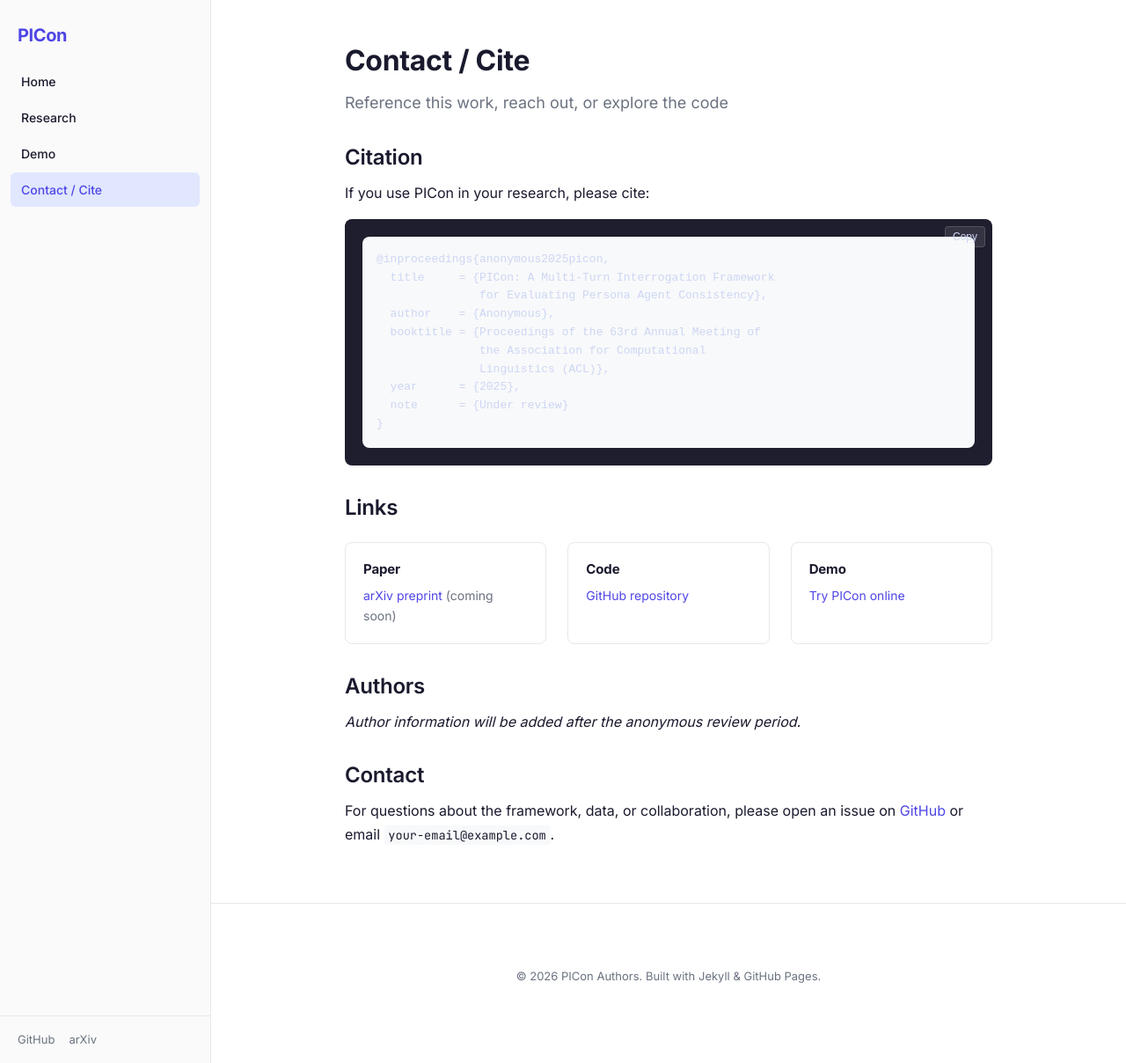
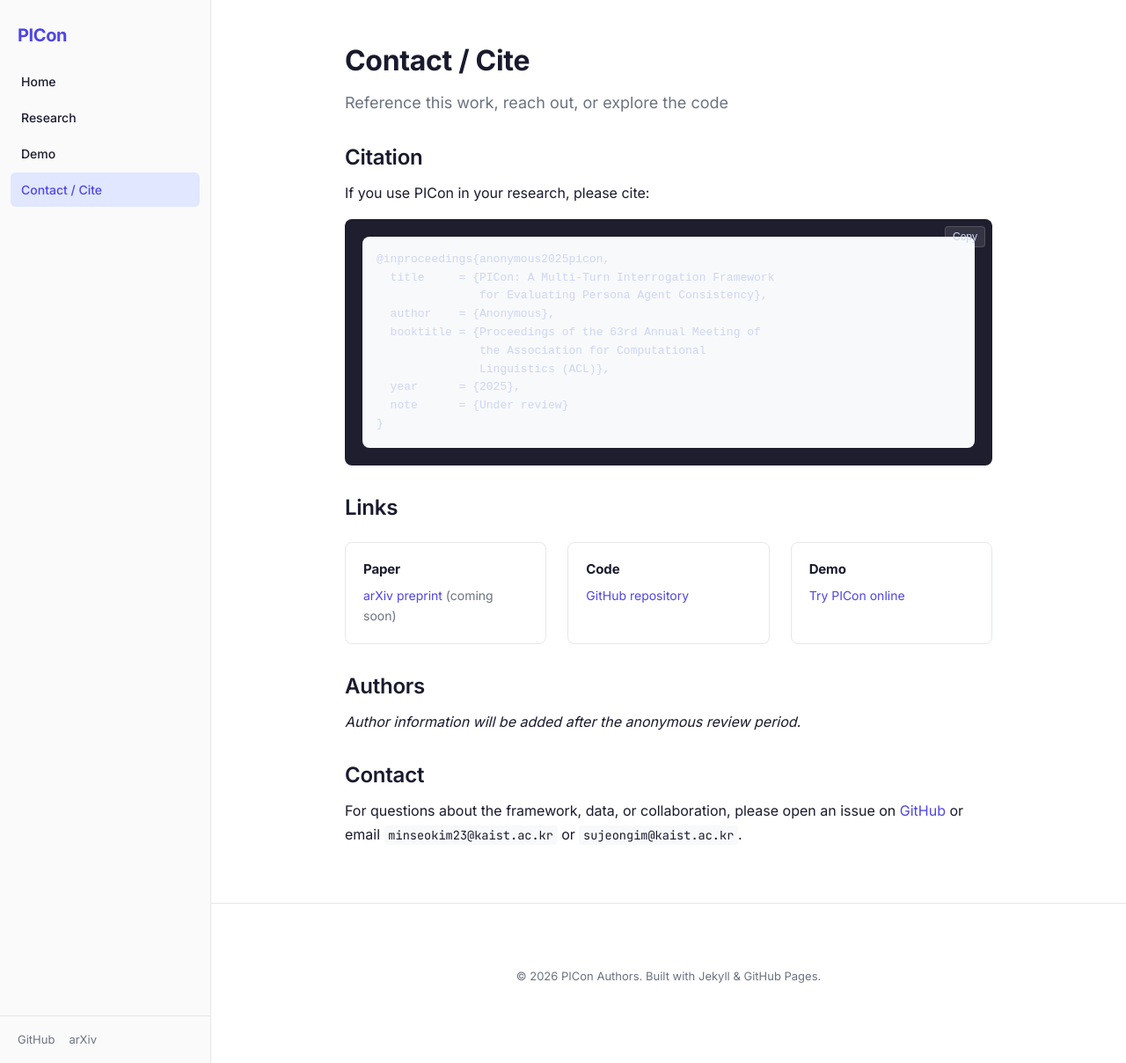
Before and after one commit to KAIST-Edlab/picon, a Jekyll site: the page built from contact/index.html, in a window 1280 px wide and 1208 px high. Shown: the whole window at 88% size. Built offline with Jekyll 4.4.1, drawn with Linux system fonts in a browser that asks for light colours.

Commit message:
edit: add email

```diff
--- a/contact/index.html
+++ b/contact/index.html
@@ -58,7 +58,7 @@ description: "Cite PICon, contact the authors, and find links to code and paper"
   <p>
     For questions about the framework, data, or collaboration, please open an issue on
     <a href="https://github.com/willystumblr/picon/issues" target="_blank">GitHub</a>
-    or email <code>your-email@example.com</code>.
+    or email <code>minseokim23@kaist.ac.kr</code> or <code>sujeongim@kaist.ac.kr</code>.
   </p>
 </div>
 
```
